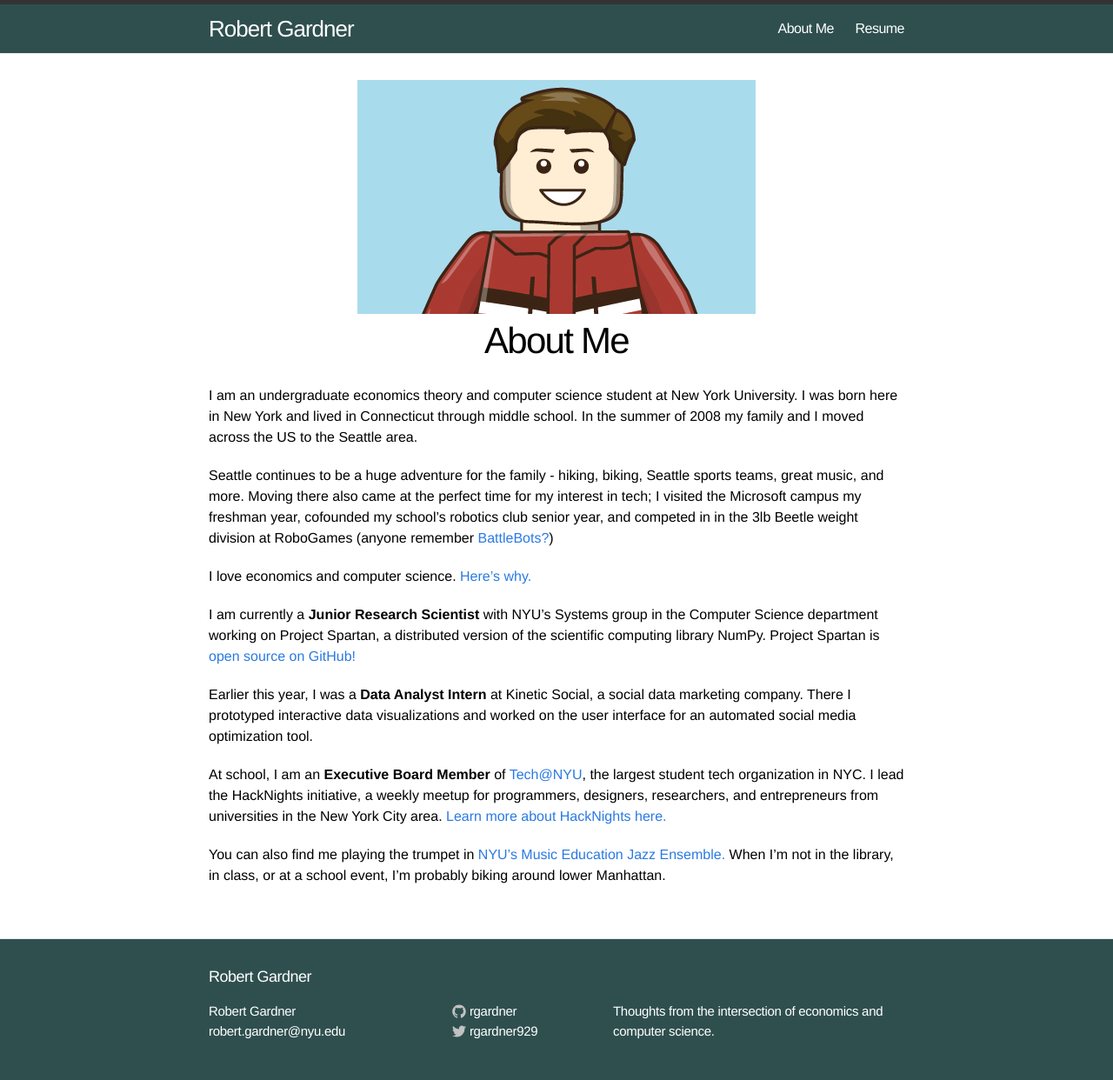
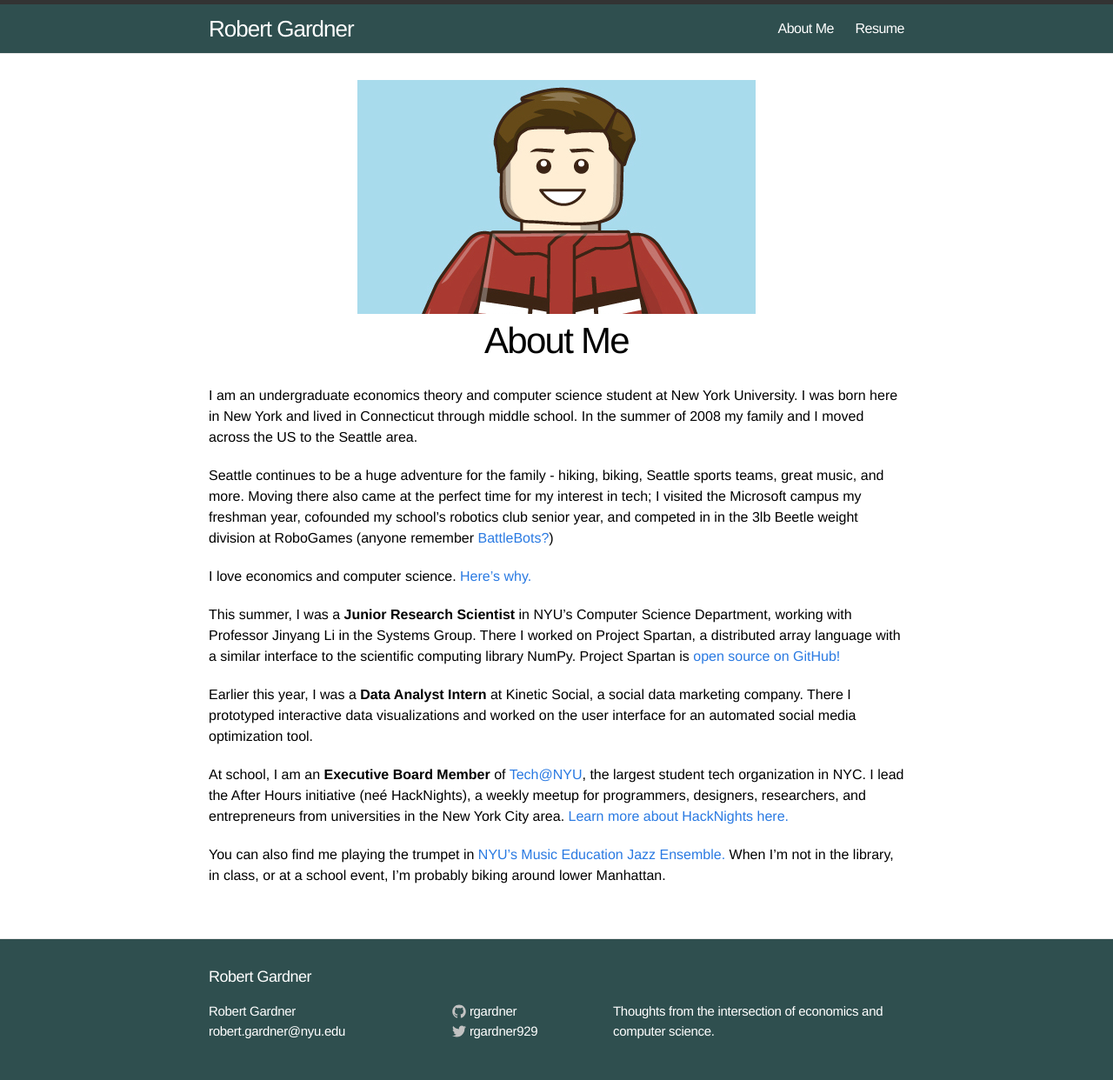
Before and after one commit to rgardner/rgardner.github.io, a Jekyll site: the page built from about.md, in a window 1280 px wide. Shown: the whole page at 87% size. Built offline with Jekyll 4.4.1, drawn with Linux system fonts in a browser that asks for light colours; comment, search, counter and statistics services are not loaded.

Commit message:
Update about description

```diff
--- a/about.md
+++ b/about.md
@@ -18,10 +18,11 @@
 
 I love economics and computer science. [Here's why.](https://google.com)
 
-I am currently a **Junior Research Scientist** with NYU's Systems group in the
-Computer Science department working on Project Spartan, a distributed version
-of the scientific computing library NumPy. Project Spartan is [open source on
-GitHub!](https://github.com/spartan-array/spartan/)
+This summer, I was a **Junior Research Scientist** in NYU's Computer Science
+Department, working with Professor Jinyang Li in the Systems Group. There I
+worked on Project Spartan, a distributed array language with a similar
+interface to the scientific computing library NumPy. Project Spartan is [open
+source on GitHub!](https://github.com/spartan-array/spartan/)
 
 Earlier this year, I was a **Data Analyst Intern** at Kinetic Social, a social
 data marketing company. There I prototyped interactive data visualizations and
@@ -29,9 +30,9 @@
 
 At school, I am an **Executive Board Member** of
 [Tech@NYU](http://www.techatnyu.org/), the largest student tech organization in
-NYC. I lead the HackNights initiative, a weekly meetup for programmers,
-designers, researchers, and entrepreneurs from universities in the New York
-City area. [Learn more about HackNights
+NYC. I lead the After Hours initiative (neé HackNights), a weekly meetup for
+programmers, designers, researchers, and entrepreneurs from universities in the
+New York City area. [Learn more about HackNights
 here.](http://www.techatnyu.org/#build-and-socialize)
 
 You can also find me playing the trumpet in [NYU's Music Education Jazz
```
